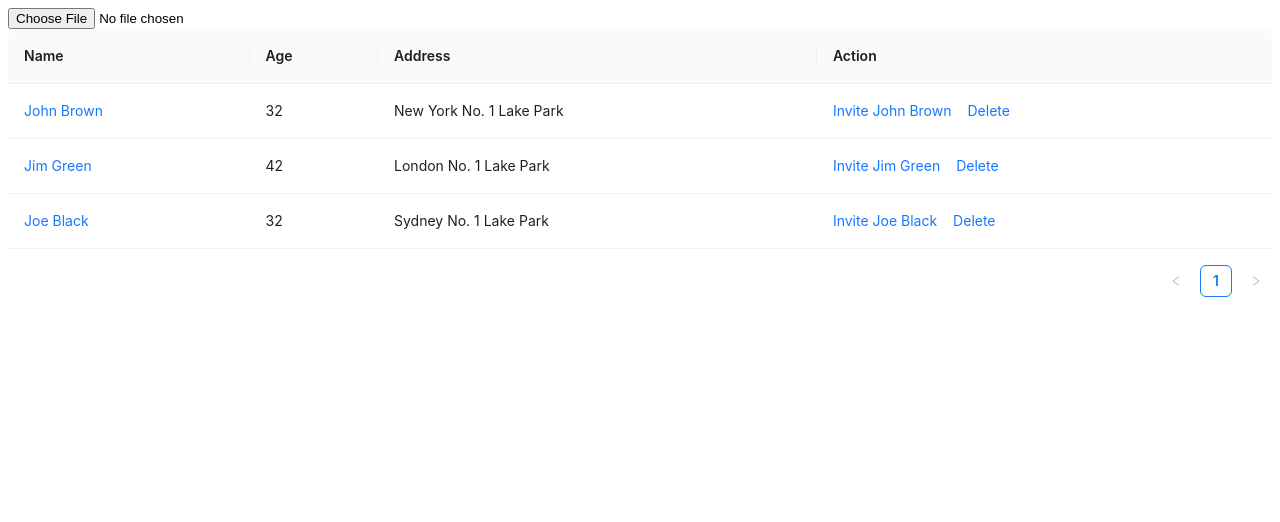
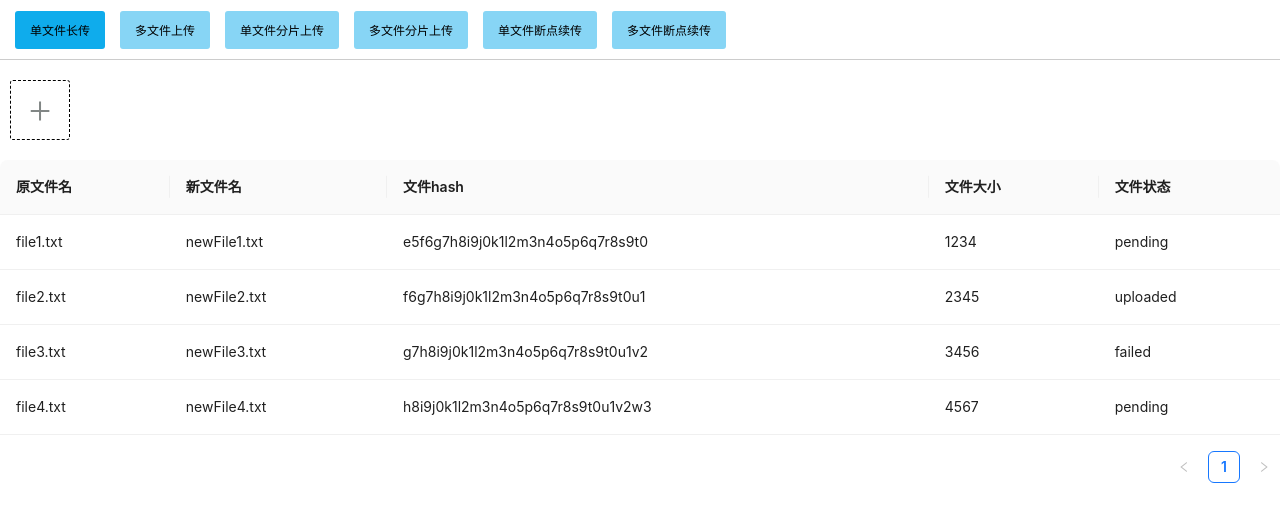
Before and after one commit to liuqiangssss/file-upload, a React (Vite) app in the folder web/: page / in a window 1280 px wide. Shown: the top 522 px of the page. Built offline with nearby package versions, Linux system fonts and the light colour scheme.

Commit message:
feat: 文件上传页面UI

```diff
--- a/web/package.json
+++ b/web/package.json
@@ -25,6 +25,8 @@
     "eslint": "^8.57.0",
     "eslint-plugin-react-hooks": "^4.6.0",
     "eslint-plugin-react-refresh": "^0.4.6",
+    "less": "^4.2.0",
+    "less-loader": "^12.2.0",
     "typescript": "^5.2.2",
     "vite": "^5.2.0"
   }
--- a/web/src/App.tsx
+++ /dev/null
@@ -1,86 +0,0 @@
-import React, {ChangeEvent} from "react"
-import {Space, Table, TableProps} from 'antd';
-import {fileUploader} from "./utils/File.ts";
-
-interface DataType {
-    key: string;
-    name: string;
-    age: number;
-    address: string;
-    tags: string[];
-}
-
-const columns: TableProps<DataType>['columns'] = [
-    {
-        title: 'Name',
-        dataIndex: 'name',
-        key: 'name',
-        render: (text) => <a>{text}</a>,
-    },
-    {
-        title: 'Age',
-        dataIndex: 'age',
-        key: 'age',
-    },
-    {
-        title: 'Address',
-        dataIndex: 'address',
-        key: 'address',
-    },
-    {
-        title: 'Action',
-        key: 'action',
-        render: (_, record) => (
-            <Space size="middle">
-                <a>Invite {record.name}</a>
-                <a>Delete</a>
-            </Space>
-        ),
-    },
-];
-
-const data: DataType[] = [
-    {
-        key: '1',
-        name: 'John Brown',
-        age: 32,
-        address: 'New York No. 1 Lake Park',
-        tags: ['nice', 'developer'],
-    },
-    {
-        key: '2',
-        name: 'Jim Green',
-        age: 42,
-        address: 'London No. 1 Lake Park',
-        tags: ['loser'],
-    },
-    {
-        key: '3',
-        name: 'Joe Black',
-        age: 32,
-        address: 'Sydney No. 1 Lake Park',
-        tags: ['cool', 'teacher'],
-    },
-];
-
-const App: React.FC = () => {
-
-    const handleUpload = async (e: ChangeEvent<HTMLInputElement>) => {
-        const files = e.target.files
-        if (files) {
-            try {
-                const file = files[0]
-                await fileUploader.upload(file)
-            } catch (e) {
-                console.error("err", e)
-            }
-        }
-    };
-    return <>
-        <input type='file' onChange={handleUpload}/>
-        <Table columns={columns} dataSource={data}/>
-    </>
-
-
-}
-export default App
--- /dev/null
+++ b/web/src/components/FileTable/index.tsx
@@ -0,0 +1,84 @@
+import React from "react";
+import { Table, TableProps } from "antd";
+
+import Style from "./style.module.less";
+
+interface TFileTableType {
+  key: string;
+  originName: string;
+  newName: string;
+  fileHash: string;
+  fileSize: number;
+  fileStatus: string;
+}
+
+const columns: TableProps<TFileTableType>["columns"] = [
+  {
+    title: "原文件名",
+    dataIndex: "originName",
+    key: "originName",
+  },
+  {
+    title: "新文件名",
+    dataIndex: "newName",
+    key: "newName",
+  },
+  {
+    title: "文件hash",
+    dataIndex: "fileHash",
+    key: "fileHash",
+  },
+  {
+    title: "文件大小",
+    dataIndex: "fileSize",
+    key: "fileSize",
+  },
+  {
+    title: "文件状态",
+    dataIndex: "fileStatus",
+    key: "fileStatus",
+  },
+];
+
+const tableData: TFileTableType[] = [
+  {
+    key: "a1b2c3d4",
+    originName: "file1.txt",
+    newName: "newFile1.txt",
+    fileHash: "e5f6g7h8i9j0k1l2m3n4o5p6q7r8s9t0",
+    fileSize: 1234,
+    fileStatus: "pending",
+  },
+  {
+    key: "b2c3d4e5",
+    originName: "file2.txt",
+    newName: "newFile2.txt",
+    fileHash: "f6g7h8i9j0k1l2m3n4o5p6q7r8s9t0u1",
+    fileSize: 2345,
+    fileStatus: "uploaded",
+  },
+  {
+    key: "c3d4e5f6",
+    originName: "file3.txt",
+    newName: "newFile3.txt",
+    fileHash: "g7h8i9j0k1l2m3n4o5p6q7r8s9t0u1v2",
+    fileSize: 3456,
+    fileStatus: "failed",
+  },
+  {
+    key: "d4e5f6g7",
+    originName: "file4.txt",
+    newName: "newFile4.txt",
+    fileHash: "h8i9j0k1l2m3n4o5p6q7r8s9t0u1v2w3",
+    fileSize: 4567,
+    fileStatus: "pending",
+  },
+];
+
+export const FileTable: React.FC = () => {
+  return (
+    <div>
+      <Table columns={columns} dataSource={tableData} />
+    </div>
+  );
+};
--- /dev/null
+++ b/web/src/components/FileUpload/index.tsx
@@ -0,0 +1,17 @@
+import Style from "./style.module.less";
+
+interface IFileUpload {
+    isMultiple?: boolean;
+}
+
+export const FileUpload: React.FC<IFileUpload> = ({ isMultiple = false }) => {
+  return (
+    <div className={Style.file_upload}>
+        <div className={Style.upload_icon}>+</div>
+      <input type="file" className={Style.input_button} multiple={isMultiple} onChange={(e) => {
+        console.log(e.target.files);
+
+      }} />
+    </div>
+  );
+};
--- /dev/null
+++ b/web/src/components/FileUpload/style.module.less
@@ -0,0 +1,24 @@
+.file_upload {
+    width: 60px;
+    height: 60px;
+    border-radius: 3px;
+    position: relative;
+    border: 1px dashed black;
+    cursor: pointer;
+    display: flex;
+    align-items: center;
+    justify-content: space-around;
+    .input_button {
+        position: absolute;
+        left: 0;
+        top: 0;
+        right: 0;
+        bottom: 0;
+        cursor: pointer;
+        opacity: 0;
+    }
+    .upload_icon {
+        font-size: 40px;
+        color: rgb(129, 134, 133);
+    }
+}
--- a/web/src/index.css
+++ b/web/src/index.css
@@ -0,0 +1,15 @@
+* {
+    margin: 0;
+    box-sizing: border-box;
+}
+
+ul {
+    list-style: none;
+}
+
+
+body {
+    margin: 0;
+    padding: 0;
+    box-sizing: border-box;
+}
--- a/web/src/main.tsx
+++ b/web/src/main.tsx
@@ -1,6 +1,6 @@
 import React from 'react'
 import ReactDOM from 'react-dom/client'
-import App from './App.tsx'
+import { App } from './pages/App'
 import './index.css'
 
 ReactDOM.createRoot(document.getElementById('root')!).render(
--- /dev/null
+++ b/web/src/pages/App/index.tsx
@@ -0,0 +1,66 @@
+import React, { useState } from "react";
+import { FileUpload } from "../../components/FileUpload";
+import { FileTable } from "../../components/FileTable";
+import Style from "./style.module.less";
+
+type TUploadType = 0 | 1 | 2 | 3 | 4 | 5;
+
+interface IFileUploadType {
+  name: string;
+  type: TUploadType;
+}
+
+const FILEIPLAODTYPE: IFileUploadType[] = [
+  {
+    name: "单文件长传",
+    type: 0,
+  },
+  {
+    name: "多文件上传",
+    type: 1,
+  },
+  {
+    name: "单文件分片上传",
+    type: 2,
+  },
+  {
+    name: "多文件分片上传",
+    type: 3,
+  },
+  {
+    name: "单文件断点续传",
+    type: 4,
+  },
+  {
+    name: "多文件断点续传",
+    type: 5,
+  },
+];
+
+export const App: React.FC = () => {
+  // 上传文件方式
+  const [fileUploadWay, setFileUploadWay] = useState<TUploadType>(0)
+  const typeButton = FILEIPLAODTYPE.map((button) => {
+    return (
+      <div key={button.type} className={`${Style.type_button} ${ fileUploadWay === button.type && Style.type_active}`} onClick={() => {
+        setFileUploadWay(button.type)
+      }}>
+        {button.name}
+      </div>
+    );
+  });
+
+  return (
+    <div className={Style.app_container}>
+      <header className={Style.header_switch}>{typeButton}</header>
+      <body className={Style.body_show}>
+        <div className={Style.file_upload}>
+          <FileUpload />
+        </div>
+        <div className={Style.file_table_show}>
+          <FileTable />
+        </div>
+      </body>
+    </div>
+  );
+};
--- /dev/null
+++ b/web/src/pages/App/style.module.less
@@ -0,0 +1,42 @@
+.app_container {
+    width: 100vw;
+    height: 100vh;
+    display: flex;
+    flex-direction: column;
+    row-gap: 10px;
+    .header_switch {
+        display: flex;
+        align-items: center;
+        column-gap: 15px;
+        height: 60px;
+        padding: 15px;
+        border-bottom: 1px solid #ccc;
+        .type_button {
+            padding: 10px 15px;
+            border-radius: 3px;
+            background: #87d5f5;
+            cursor: pointer;
+            font-size: 12px;
+            &:hover {
+                background: #0facec;
+            }
+        }
+        .type_active {
+            background: #0facec;
+        }
+    }
+    .body_show {
+        flex: 1;
+        width: 100%;
+        display: flex;
+        flex-direction: column;
+        row-gap: 10px;
+        .file_upload {
+            padding: 10px;
+        }
+        .file_table_show {
+            flex: 1;
+            width: 100%;
+        }
+    }
+}
```
Also changed, not shown: web/src/components/FileTable/style.module.less (added), 1 other file (tests, documents, lock files or other folders).
